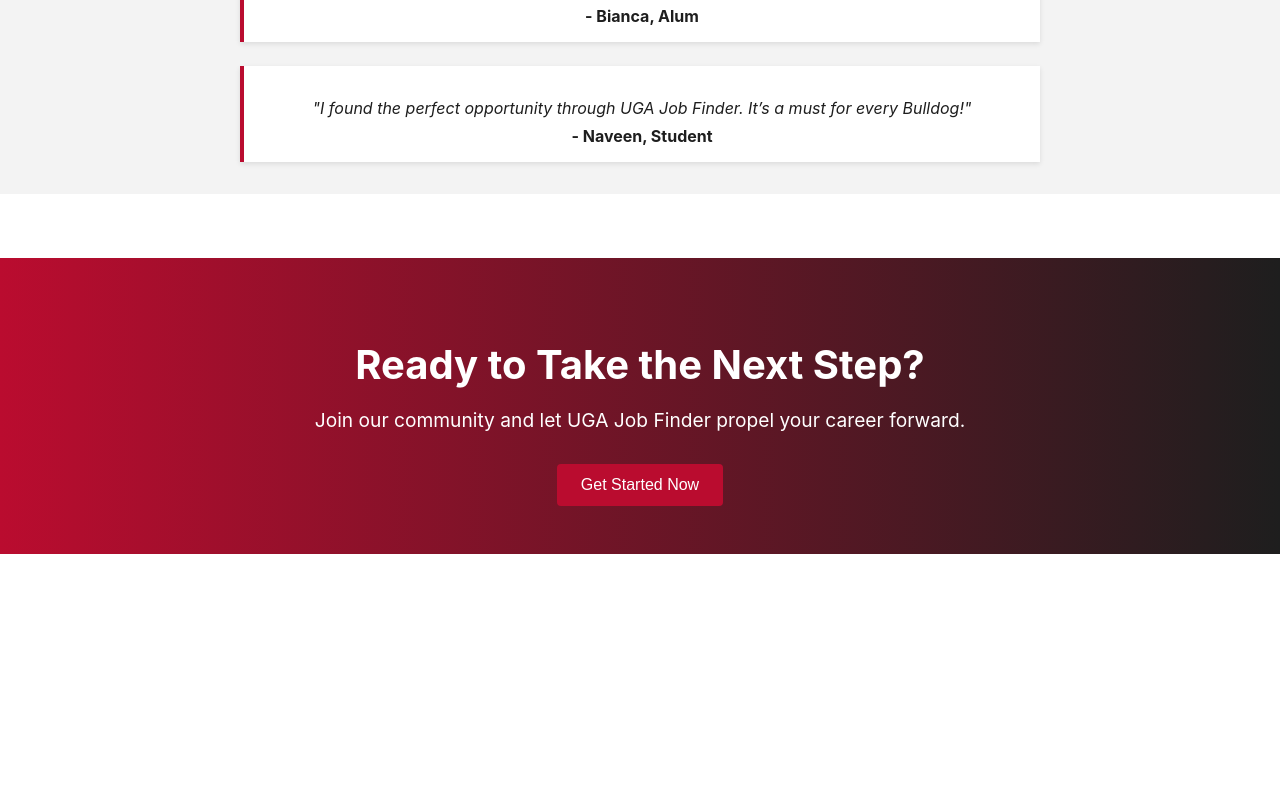
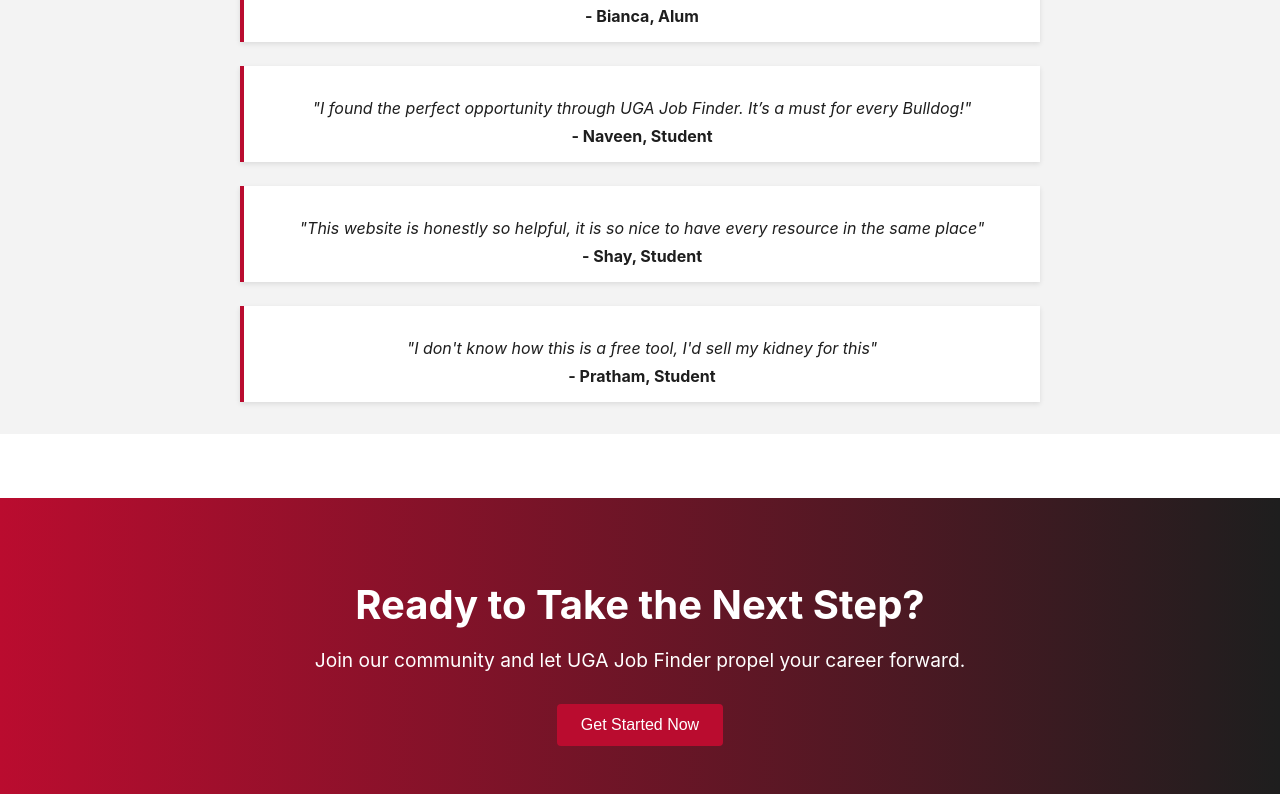
Before and after one commit to naveenseedani21/Web-Development-Job-Board, a Next.js app in the folder campus_jobs/: page / in a window 1280 px wide. Shown: the part 1780-2574 px from the top of the page. Before the commit the page ends 2334 px from the top, so only its background shows below. Built offline with nearby package versions, Linux system fonts and the light colour scheme.

Commit message:
yas queen

```diff
--- a/campus_jobs/src/app/components/Header.tsx
+++ b/campus_jobs/src/app/components/Header.tsx
@@ -22,12 +22,12 @@
         <h1>UGA Job Finder</h1>
       </div>
       <nav className="nav">
-        <Link href="/">Home</Link>
-        <Link href="/splash">Splash</Link>
-        <Link href="/items">Jobs</Link>
+        <Link href="/" legacyBehavior>Home</Link>
+        <Link href="/splash" legacyBehavior>Splash</Link>
+        <Link href="/items" legacyBehavior>Jobs</Link>
         {isLoggedIn ? (
           <>
-            <Link href="/items/add">Add Job</Link>
+            <Link href="/items/add" legacyBehavior>Add Job</Link>
             <button onClick={handleAuthAction}>Logout</button>
           </>
         ) : (
--- a/campus_jobs/src/app/page.tsx
+++ b/campus_jobs/src/app/page.tsx
@@ -112,17 +112,37 @@
       <section className="testimonials">
         <h2>What Our Users Say</h2>
         <div className="testimonial-cards">
+
+
           <div className="testimonial">
             <p>
               "UGA Job Finder completely changed my career! The tailored recommendations are spot on."
             </p>
             <span>- Bianca, Alum</span>
           </div>
+
+
           <div className="testimonial">
             <p>
               "I found the perfect opportunity through UGA Job Finder. It’s a must for every Bulldog!"
             </p>
             <span>- Naveen, Student</span>
+          </div>
+
+          <div className = "testimonial">
+            <p>
+              "This website is honestly so helpful, it is so nice to have every resource in the same place"
+            </p>
+            <span>- Shay, Student</span>
+          </div>
+
+          <div className = "testimonial">
+            <p>
+              "I don't know how this is a free tool, I'd sell my kidney for this"
+            </p>
+            <span>- Pratham, Student</span>
+
+
           </div>
         </div>
       </section>
```
